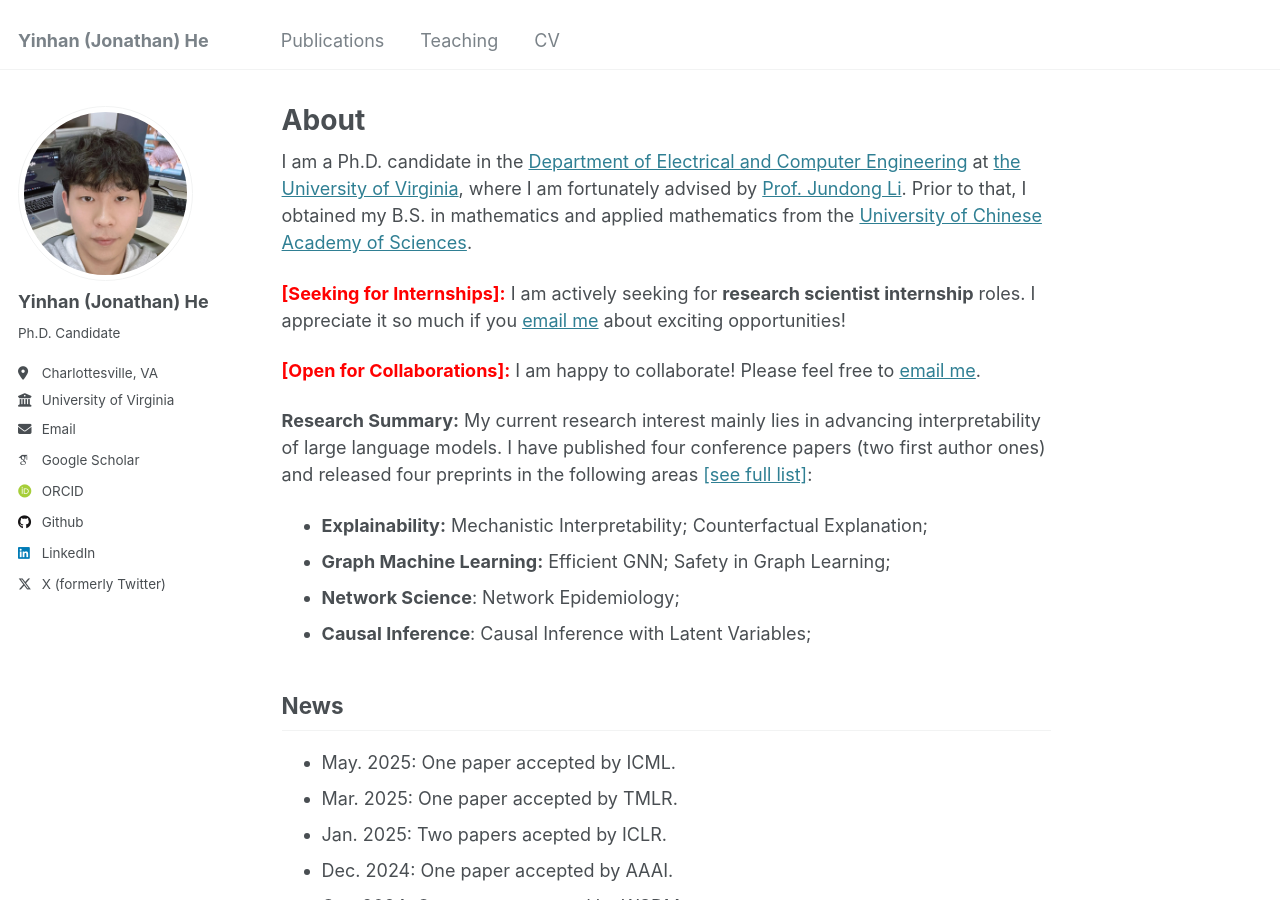
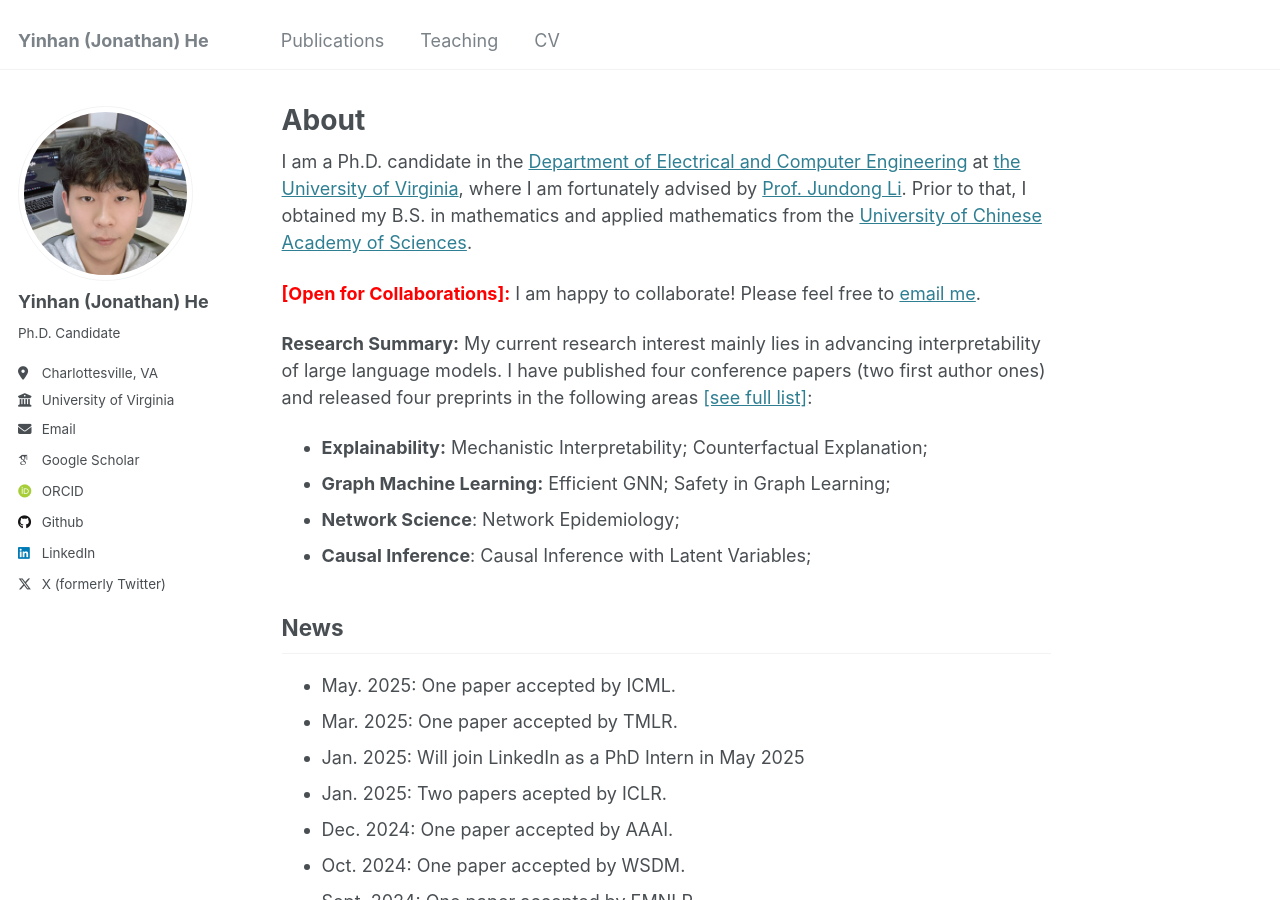
Before and after one commit to YinhanHe123/YinhanHe123.github.io, a Jekyll site: the page built from _pages/about.md, in a window 1280 px wide and 900 px high. Built offline with Jekyll 4.4.1, drawn with Linux system fonts in a browser that asks for light colours; some web fonts are replaced; a script that is not in the unit is left out.

Commit message:
Update about.md

```diff
--- a/_pages/about.md
+++ b/_pages/about.md
@@ -11,7 +11,6 @@ redirect_from:
 
 I am a Ph.D. candidate in the [Department of Electrical and Computer Engineering](https://engineering.virginia.edu/department/electrical-and-computer-engineering) at [the University of Virginia](https://www.virginia.edu/), where I am fortunately advised by [Prof. Jundong Li](https://jundongli.github.io). Prior to that, I obtained my B.S. in mathematics and applied mathematics from the [University of Chinese Academy of Sciences](https://www.ucas.ac.cn/).
 
-<span style="color:red">**\[Seeking for Internships\]:**</span> I am actively seeking for **research scientist internship** roles. I appreciate it so much if you [email me](mailto:nee7ne@virginia.edu) about exciting opportunities!
 
 <span style="color:red">**\[Open for Collaborations\]:**</span> I am happy to collaborate! Please feel free to [email me](mailto:nee7ne@virginia.edu).
 
@@ -30,6 +29,7 @@ News
 ------
 * May. 2025: One paper accepted by ICML.
 * Mar. 2025: One paper accepted by TMLR.
+* Jan. 2025: Will join LinkedIn as a PhD Intern in May 2025
 * Jan. 2025: Two papers acepted by ICLR.
 * Dec. 2024: One paper accepted by AAAI.
 * Oct. 2024: One paper accepted by WSDM.
```
